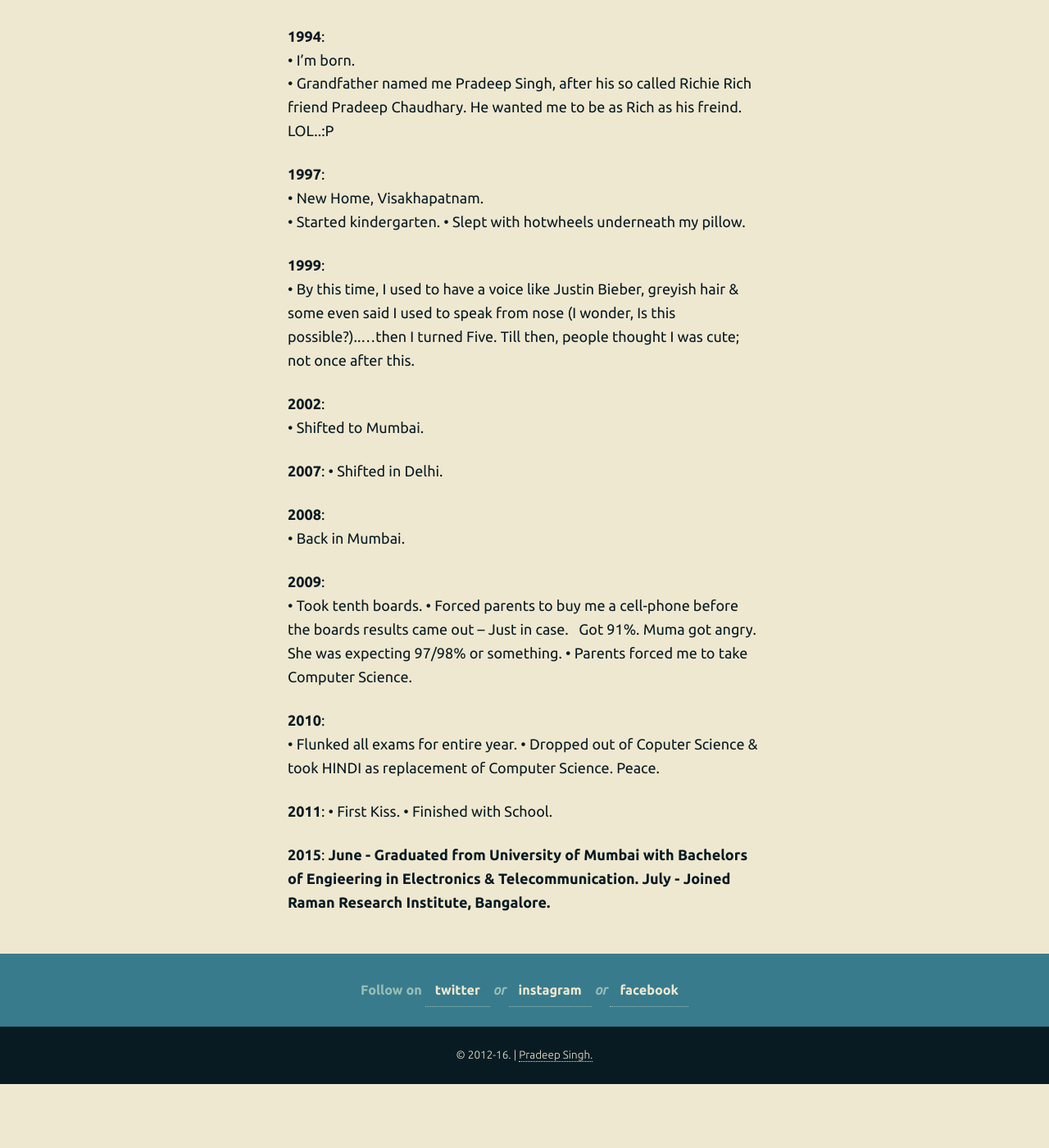
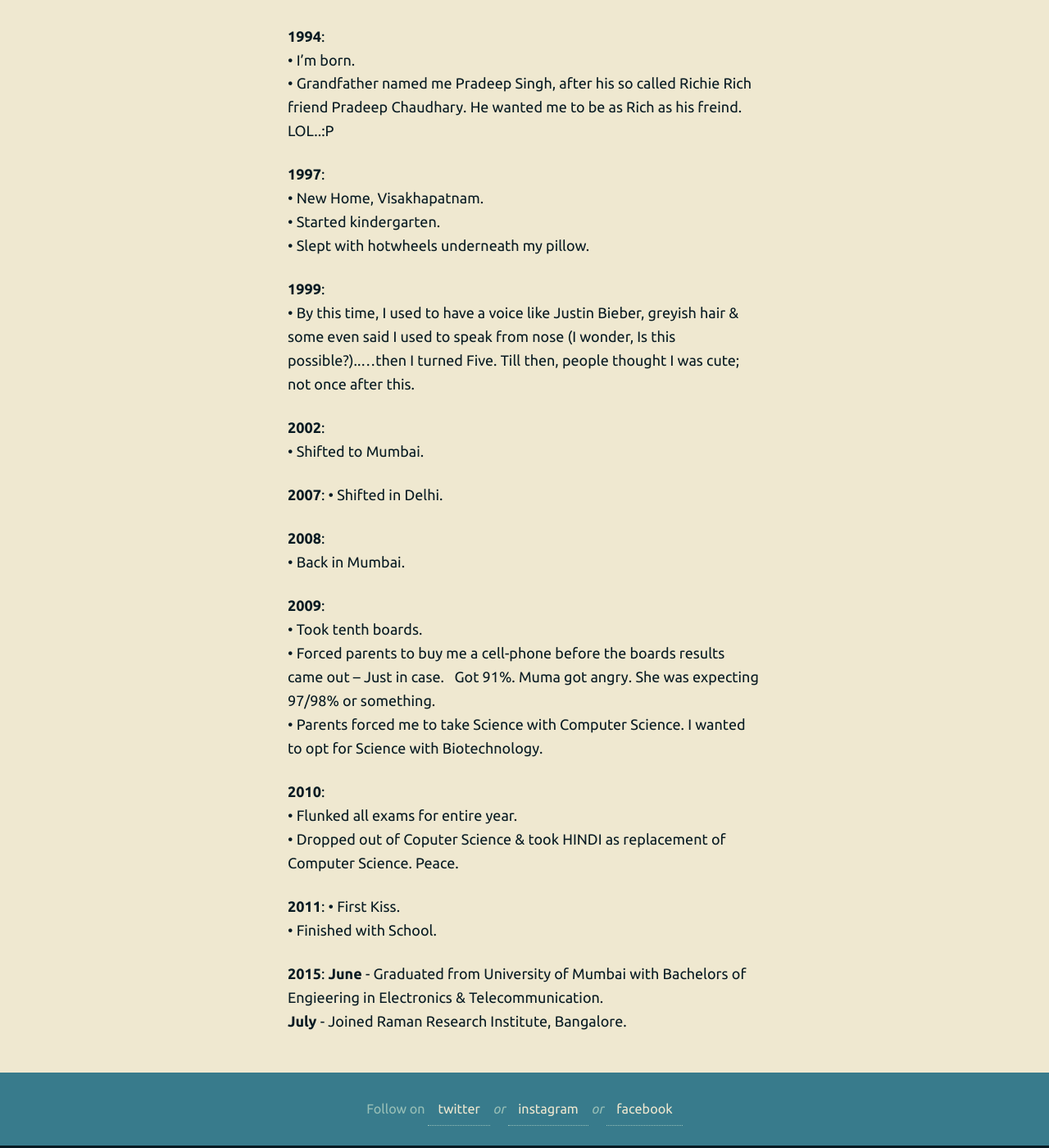
Before and after one commit to 93notes/93notes.github.io, a Jekyll site: the page built from timeline.html, in a window 1280 px wide and 1400 px high, scrolled down 319 px. Shown: the whole window at 82% size. Built offline with Jekyll 4.4.1, drawn with Linux system fonts in a browser that asks for light colours; nearby versions of some CDN libraries; before the commit the page ends 1641 px from its top, so only the background shows below that.

Commit message:
Update timeline.html

```diff
--- a/timeline.html
+++ b/timeline.html
@@ -43,50 +43,51 @@ slug: timeline
 <p>
 <strong>1997</strong>: </br>
 &bull; New Home, Visakhapatnam. </br>
-&bull; Started kindergarten.
-&bull; Slept with hotwheels underneath my pillow.
+&bull; Started kindergarten. </br>
+&bull; Slept with hotwheels underneath my pillow. </br>
 </p>
 
 <p>
 <strong>1999</strong>: </br>
-&bull; By this time, I used to have a voice like Justin Bieber, greyish hair &amp; some even said I used to speak from nose (I wonder, Is this possible?)..…then I turned Five. Till then, people thought I was cute; not once  after this.
+&bull; By this time, I used to have a voice like Justin Bieber, greyish hair &amp; some even said I used to speak from nose (I wonder, Is this possible?)..…then I turned Five. Till then, people thought I was cute; not once  after this. </br>
 </p>
 
 <p>
 <strong>2002</strong>: </br>
-&bull; Shifted to Mumbai.
+&bull; Shifted to Mumbai. </br>
 </p>
 
 <p>
 <strong> 2007</strong>:
-&bull; Shifted in Delhi.
+&bull; Shifted in Delhi. </br>
 </p>
 
 <p>
 <strong>2008</strong>: </br>
-&bull; Back in Mumbai.
+&bull; Back in Mumbai. </br>
 </p>
 
 <p>
 <strong>2009</strong>: </br>
-&bull; Took tenth boards.
-&bull; Forced parents to buy me a cell-phone before the boards results came out – Just in case.&nbsp;&nbsp; Got 91%. Muma got angry. She was expecting 97/98% or something.
-&bull; Parents forced me to take Computer Science.
+&bull; Took tenth boards. </br>
+&bull; Forced parents to buy me a cell-phone before the boards results came out – Just in case.&nbsp;&nbsp; Got 91%. Muma got angry. She was expecting 97/98% or something. </br>
+&bull; Parents forced me to take Science with Computer Science. I wanted to opt for Science with Biotechnology.</br>
 </p>
 
 <p>
 <strong>2010</strong>: </br>
-&bull; Flunked all exams for entire year.
-&bull; Dropped out of Coputer Science &amp; took HINDI as replacement of Computer Science. Peace. </p>
+&bull; Flunked all exams for entire year. </br>
+&bull; Dropped out of Coputer Science &amp; took HINDI as replacement of Computer Science. Peace. </br>
+</p>
 
 <p>
 <strong>2011</strong>:
-&bull; First Kiss.
-&bull; Finished  with School.
+&bull; First Kiss. </br>
+&bull; Finished  with School. </br>
 </p>
 
 <p>
 <strong>2015</strong>:
-<strong>June<strong> - Graduated from University of Mumbai with Bachelors of Engieering in Electronics &amp; Telecommunication.
-<strong>July </strong> - Joined Raman Research Institute, Bangalore.
+<strong>June</strong> - Graduated from University of Mumbai with Bachelors of Engieering in Electronics &amp; Telecommunication. </br>
+<strong>July </strong> - Joined Raman Research Institute, Bangalore. </br>
 </p>
```
